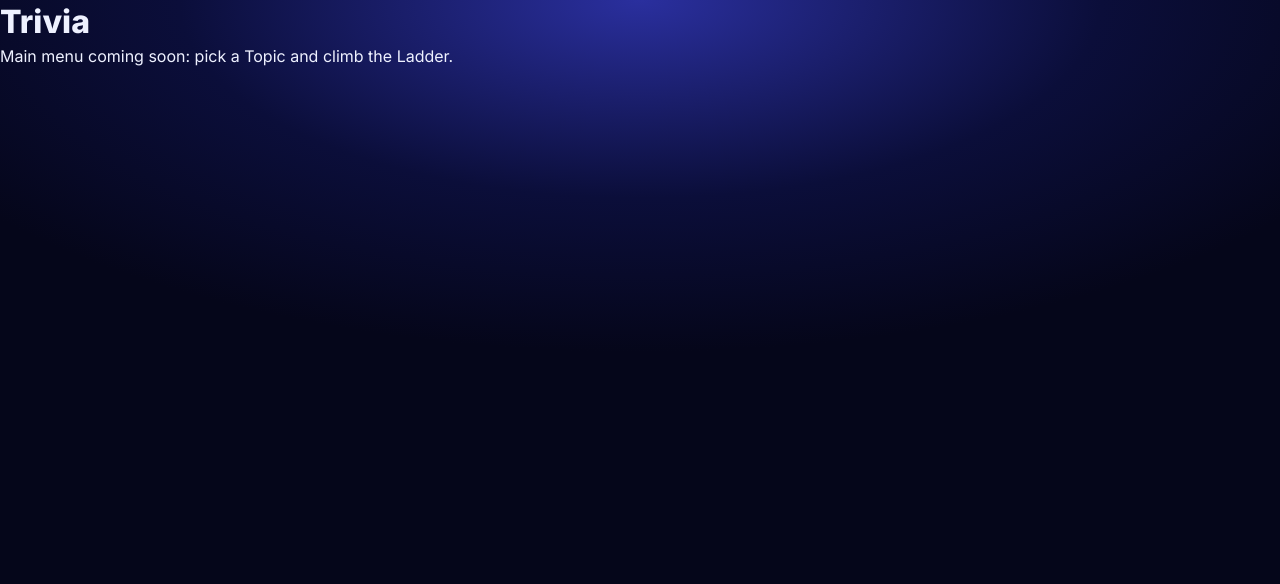
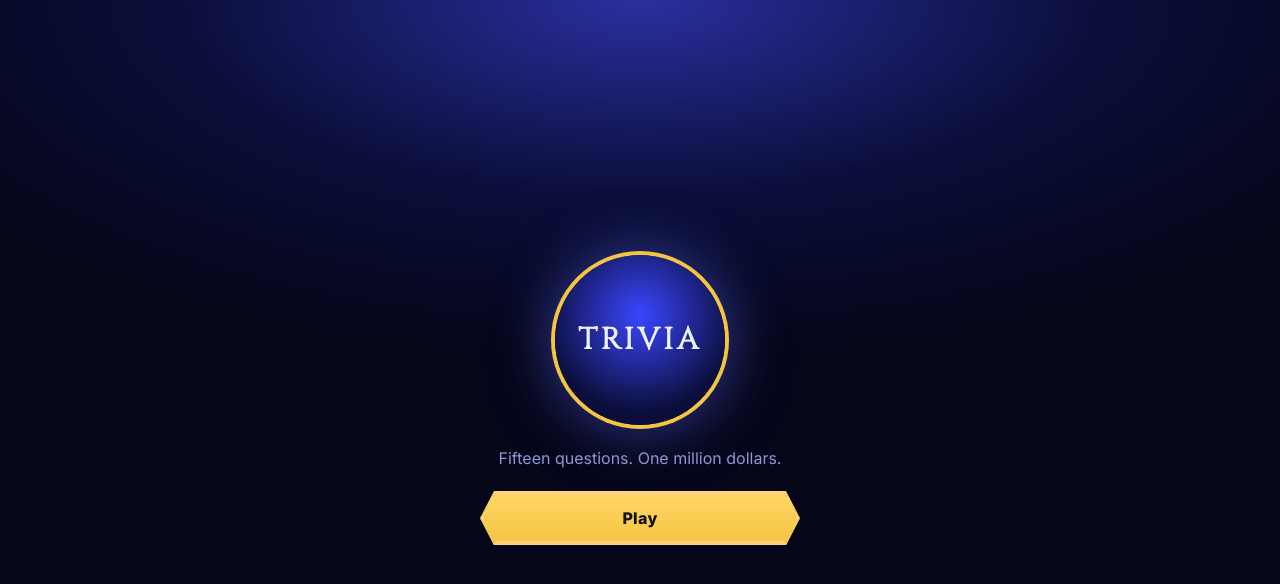
Before and after one commit to jonstuebe/trivia, a React (Vite) app: page / in a window 1280 px wide. Shown: the top 584 px of the page. Built offline with nearby package versions, Linux system fonts and the light colour scheme.

Commit message:
The Main menu in Studio, with Play to the Topic picker's place and focus on each screen's heading

```diff
--- a/src/routeTree.gen.ts
+++ b/src/routeTree.gen.ts
@@ -10,33 +10,43 @@
 
 import { Route as rootRouteImport } from './routes/__root'
 import { Route as IndexRouteImport } from './routes/index'
+import { Route as TopicsRouteImport } from './routes/topics'
 
 const IndexRoute = IndexRouteImport.update({
   id: '/',
   path: '/',
   getParentRoute: () => rootRouteImport,
 } as any)
+const TopicsRoute = TopicsRouteImport.update({
+  id: '/topics',
+  path: '/topics',
+  getParentRoute: () => rootRouteImport,
+} as any)
 
 export interface FileRoutesByFullPath {
   '/': typeof IndexRoute
+  '/topics': typeof TopicsRoute
 }
 export interface FileRoutesByTo {
   '/': typeof IndexRoute
+  '/topics': typeof TopicsRoute
 }
 export interface FileRoutesById {
   __root__: typeof rootRouteImport
   '/': typeof IndexRoute
+  '/topics': typeof TopicsRoute
 }
 export interface FileRouteTypes {
   fileRoutesByFullPath: FileRoutesByFullPath
-  fullPaths: '/'
+  fullPaths: '/' | '/topics'
   fileRoutesByTo: FileRoutesByTo
-  to: '/'
-  id: '__root__' | '/'
+  to: '/' | '/topics'
+  id: '__root__' | '/' | '/topics'
   fileRoutesById: FileRoutesById
 }
 export interface RootRouteChildren {
   IndexRoute: typeof IndexRoute
+  TopicsRoute: typeof TopicsRoute
 }
 
 declare module '@tanstack/react-router' {
@@ -48,11 +58,19 @@ declare module '@tanstack/react-router' {
       preLoaderRoute: typeof IndexRouteImport
       parentRoute: typeof rootRouteImport
     }
+    '/topics': {
+      id: '/topics'
+      path: '/topics'
+      fullPath: '/topics'
+      preLoaderRoute: typeof TopicsRouteImport
+      parentRoute: typeof rootRouteImport
+    }
   }
 }
 
 const rootRouteChildren: RootRouteChildren = {
   IndexRoute: IndexRoute,
+  TopicsRoute: TopicsRoute,
 }
 export const routeTree = rootRouteImport
   ._addFileChildren(rootRouteChildren)
--- a/src/routes/index.tsx
+++ b/src/routes/index.tsx
@@ -1,14 +1,24 @@
-import { createFileRoute } from "@tanstack/react-router";
+import { createFileRoute, useNavigate } from "@tanstack/react-router";
+import { Button } from "../ui/lozenge";
+import { ScreenHeading } from "../ui/screen-heading";
 
 export const Route = createFileRoute("/")({
   component: MainMenu,
 });
 
 function MainMenu() {
+  const navigate = useNavigate();
   return (
-    <main>
-      <h1>Trivia</h1>
-      <p>Main menu coming soon: pick a Topic and climb the Ladder.</p>
+    <main className="screen hero">
+      <div className="logo">
+        <ScreenHeading className="">Trivia</ScreenHeading>
+      </div>
+      <p className="muted">Fifteen questions. One million dollars.</p>
+      <div className="menu">
+        <Button variant="primary" onClick={() => void navigate({ to: "/topics" })}>
+          Play
+        </Button>
+      </div>
     </main>
   );
 }
--- /dev/null
+++ b/src/routes/topics.tsx
@@ -0,0 +1,22 @@
+import { createFileRoute, useNavigate } from "@tanstack/react-router";
+import { Button } from "../ui/lozenge";
+import { ScreenHeading } from "../ui/screen-heading";
+
+export const Route = createFileRoute("/topics")({
+  component: TopicPicker,
+});
+
+// The Topic picker's place in the Studio shell, so Play has somewhere to go.
+// Its Categories and Titles come with the Topic picker screen itself.
+function TopicPicker() {
+  const navigate = useNavigate();
+  return (
+    <main className="screen">
+      <ScreenHeading>Pick a topic</ScreenHeading>
+      <p className="muted">Choose a category.</p>
+      <Button variant="quiet" onClick={() => void navigate({ to: "/" })}>
+        ← Back
+      </Button>
+    </main>
+  );
+}
```
